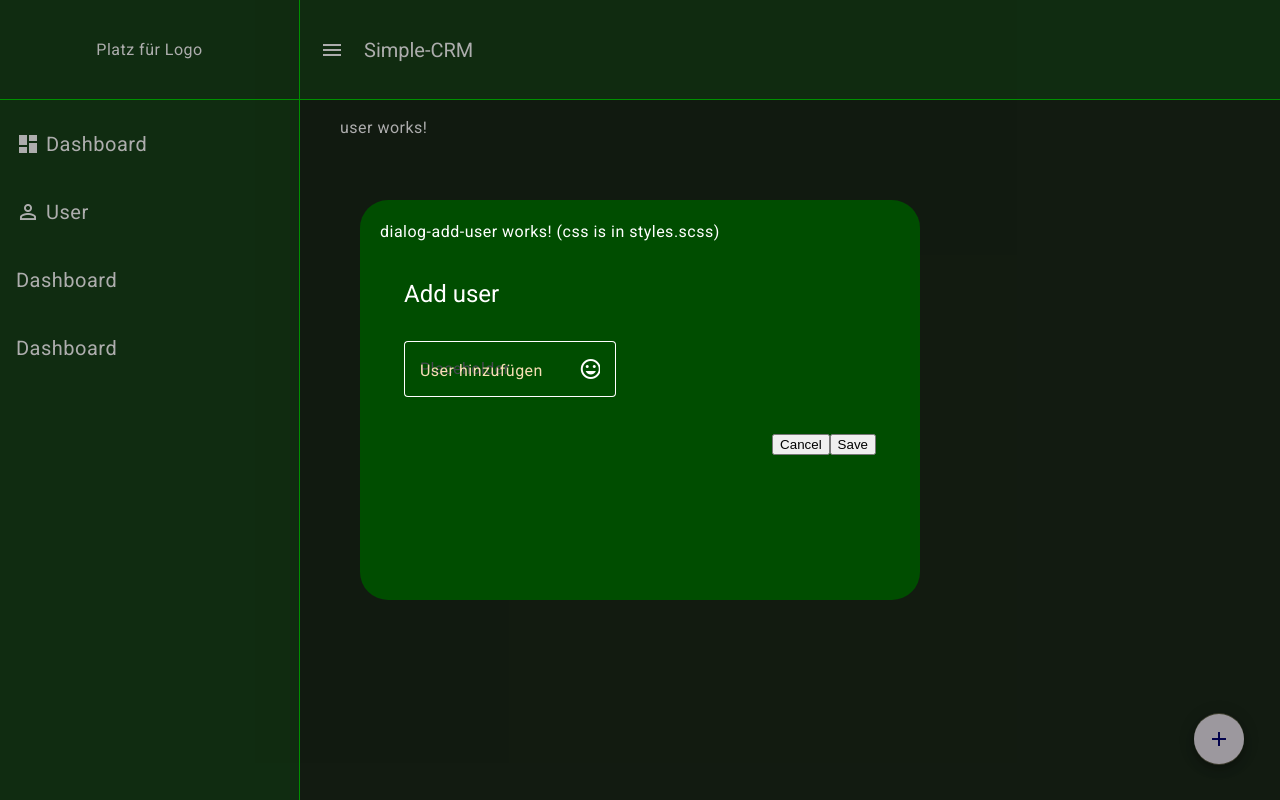
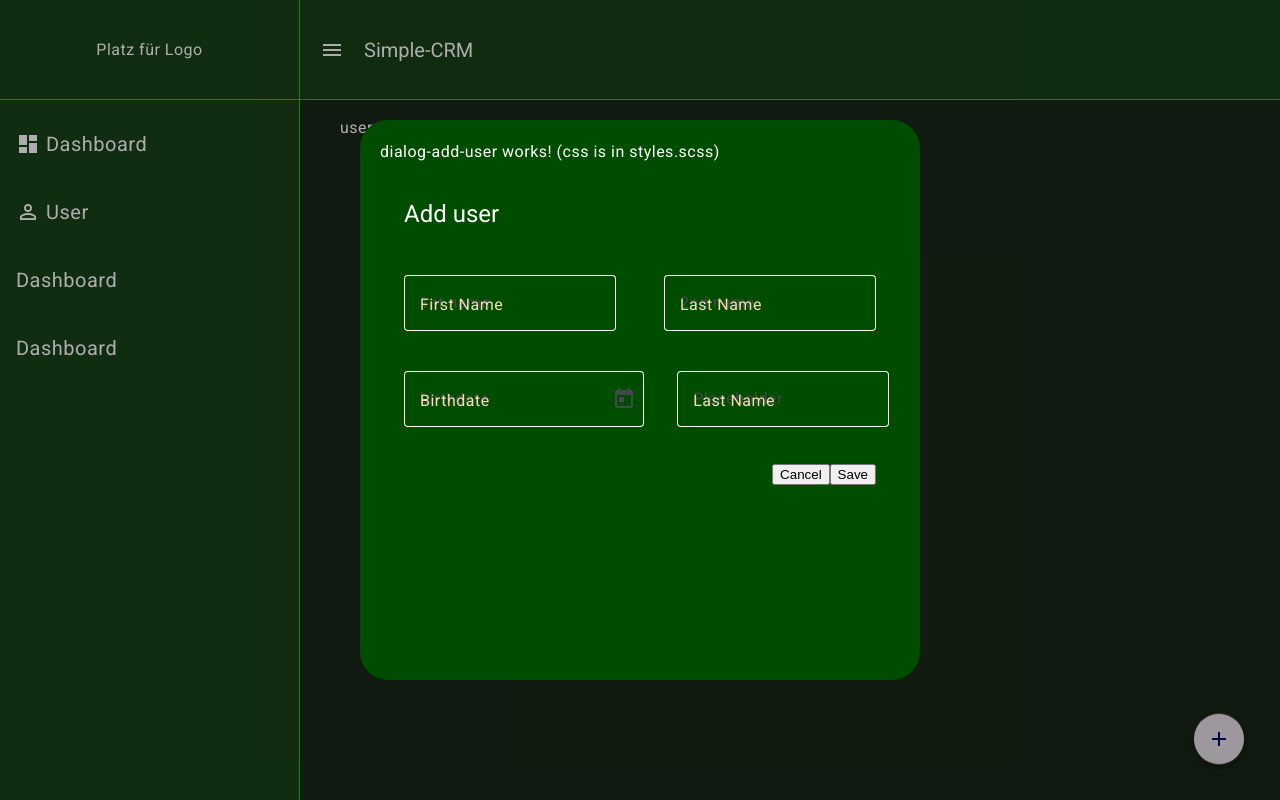
Before and after one commit to Ufuk95/simple-com, an Angular app: page /user in a window 1280 px wide. Both pictures are taken after a click on the button "add". Built offline with nearby package versions, Linux system fonts and the light colour scheme.

Commit message:
problem with datepicker

```diff
--- a/src/app/dialog-add-user/dialog-add-user.component.html
+++ b/src/app/dialog-add-user/dialog-add-user.component.html
@@ -3,13 +3,41 @@
 
 
     <h2 mat-dialog-title>Add user</h2>
-    <mat-dialog-content>
-        <mat-form-field appearance="outline">
-            <mat-label>User hinzufügen</mat-label>
-            <input matInput placeholder="Placeholder">
-            <mat-icon>mood</mat-icon>
-        </mat-form-field>
-    </mat-dialog-content>
+
+    <div class="d-flex">
+        <mat-dialog-content>
+            <mat-form-field appearance="outline">
+                <mat-label class="form-field-user-text">First Name</mat-label>
+                <input matInput placeholder="1st name">
+            </mat-form-field>
+        </mat-dialog-content>
+
+        <mat-dialog-content>
+            <mat-form-field appearance="outline">
+                <mat-label class="form-field-user-text">Last Name</mat-label>
+                <input matInput placeholder="2nd name">
+            </mat-form-field>
+        </mat-dialog-content>
+    </div>
+
+    <div class="d-flex">
+        <mat-dialog-content>
+            <mat-form-field appearance="outline">
+                <mat-label class="form-field-user-text">Birthdate</mat-label>
+                <input matInput placeholder="birthdate" [matDatepicker]="picker">
+                <mat-datepicker-toggle matIconSuffix [for]="picker"></mat-datepicker-toggle>
+                <mat-datepicker #picker></mat-datepicker>
+            </mat-form-field>
+        </mat-dialog-content>
+
+        <mat-dialog-content>
+            <mat-form-field appearance="outline">
+                <mat-label class="form-field-user-text">Last Name</mat-label>
+                <input matInput placeholder="Placeholder">
+            </mat-form-field>
+        </mat-dialog-content>
+    </div>
+
     <mat-dialog-actions>
         <button mat-button (click)="onNoClick()">Cancel</button>
         <button mat-button [mat-dialog-close]="save()" cdkFocusInitial>Save</button>
--- a/src/app/dialog-add-user/dialog-add-user.component.scss
+++ b/src/app/dialog-add-user/dialog-add-user.component.scss
@@ -7,20 +7,13 @@ div {
     mat-dialog-actions {
         color: white;
     }
+
+    input {
+        color: white !important;
+    }
 }
 
-::ng-deep {
-    .mat-form-field-appearance-outline .mat-form-field-outline {
-        color: white;
-    }
 
-    mat-form-field {
-
-        .mat-hint,
-        input,
-        ::placeholder,
-        .mat-form-field-label {
-            color: white;
-        }
-    }
+.d-flex {
+    display: flex;
 }
--- a/src/styles.scss
+++ b/src/styles.scss
@@ -13,8 +13,8 @@ body {
 }
 
 .mat-mdc-dialog-surface {
-    width: 50vw !important;
-    height: 50vh !important;
+    width: 70vw !important;
+    height: 70vh !important;
     background-color: #004d00 !important;
     padding: 20px !important;
 }
@@ -29,13 +29,20 @@ body {
 }
 
 
+// User Dialog color corrections
+
 /* color of input text*/
 .mat-mdc-form-field:not(.mat-form-field-disabled) .mat-mdc-floating-label.mdc-floating-label {
     color: wheat;
 }
-
-
-
+/* color of input text hover */
+.mdc-text-field--outlined:not(.mdc-text-field--disabled):not(.mdc-text-field--focused):hover .mdc-floating-label {
+    color: rgb(255, 191, 0) !important;
+}
+/* color of input text focused */
+.mdc-text-field--outlined:not(.mdc-text-field--disabled).mdc-text-field--focused .mdc-floating-label {
+    color: aqua !important;
+}
 
 
 /* Change the border color */
@@ -52,7 +59,7 @@ body {
   .mdc-notched-outline__notch,
 .mdc-text-field--outlined:not(.mdc-text-field--disabled).mdc-text-field--focused
   .mdc-notched-outline__trailing {
-  border-color: rgb(0, 172, 246) !important;
+  border-color: aqua !important;
 }
 
 /* Change the border hover color */
@@ -65,5 +72,5 @@ body {
 .mdc-text-field--outlined:not(.mdc-text-field--disabled):not(.mdc-text-field--focused):hover
   .mdc-notched-outline
   .mdc-notched-outline__trailing {
-  border-color: rgb(160, 83, 0) !important;
+  border-color: rgb(255, 191, 0) !important;
 }
```
Also changed, not shown: src/app/dialog-add-user/dialog-add-user.component.ts (+5 -2 lines).
